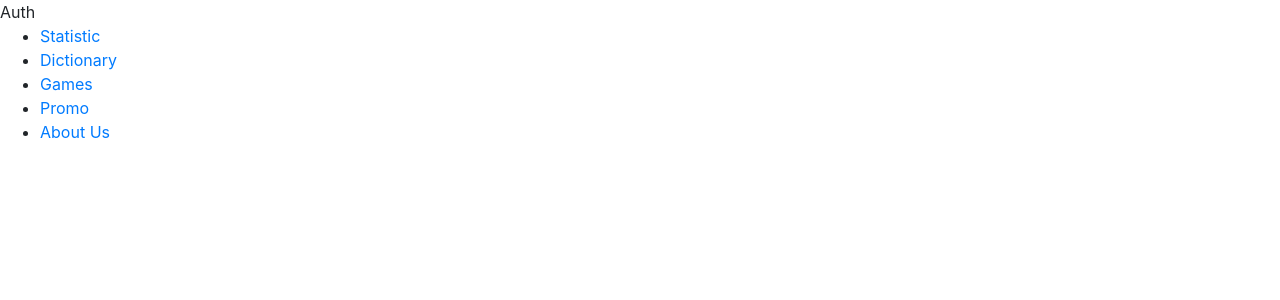
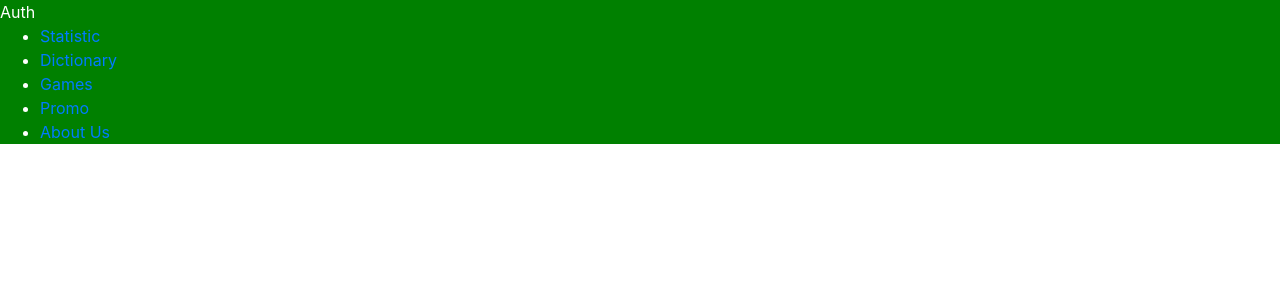
Before and after one commit to Yan-Black/RS-Lang, a React app: page / in a window 1280 px wide. Shown: the top 300 px of the page. Built offline with nearby package versions, Linux system fonts and the light colour scheme.

Commit message:
build: add sass

```diff
--- a/package.json
+++ b/package.json
@@ -28,6 +28,7 @@
     "@fortawesome/free-solid-svg-icons": "^5.13.0",
     "@fortawesome/react-fontawesome": "^0.1.11",
     "bootstrap": "^4.5.0",
+    "node-sass": "^4.14.1",
     "react": "^16.13.1",
     "react-bootstrap": "^1.0.1",
     "react-dom": "^16.13.1",
@@ -43,6 +44,7 @@
     "@typescript-eslint/eslint-plugin": "^3.3.0",
     "@typescript-eslint/parser": "^3.3.0",
     "awesome-typescript-loader": "^5.2.1",
+    "css-loader": "^3.6.0",
     "eslint": "^6.8.0",
     "eslint-config-airbnb": "^18.1.0",
     "eslint-config-airbnb-typescript": "^8.0.2",
@@ -53,6 +55,9 @@
     "html-webpack-plugin": "^4.3.0",
     "husky": "^4.2.5",
     "lint-staged": "^10.2.11",
+    "sass": "^1.26.8",
+    "sass-loader": "^8.0.2",
+    "style-loader": "^1.2.1",
     "ts-loader": "^7.0.5",
     "ts-node": "^8.10.2",
     "tsconfig-paths-webpack-plugin": "^3.2.0",
--- /dev/null
+++ b/src/components/App/index.scss
@@ -0,0 +1,6 @@
+.app {
+  color: white;
+  div {
+    background-color: green;
+  }
+}
--- a/src/components/App/index.tsx
+++ b/src/components/App/index.tsx
@@ -1,6 +1,7 @@
 import * as React from 'react';
 import Authorization from 'components/Authorization';
 import Main from 'components/Main';
+import './index.scss';
 
 function App() {
   return (
--- a/webpack.dev.ts
+++ b/webpack.dev.ts
@@ -19,6 +19,14 @@ const config: webpack.Configuration = {
   module: {
     rules: [
       { test: /\.tsx?$/, loader: 'ts-loader' },
+      {
+        test: /\.s[ac]ss$/i,
+        use: [
+          'style-loader',
+          'css-loader',
+          'sass-loader',
+        ],
+      },
     ],
   },
   plugins: [htmlPlugin],
```
Also changed, not shown: webpack.prod.ts (+8 -0 lines), 1 other file (tests, documents, lock files or other folders).
